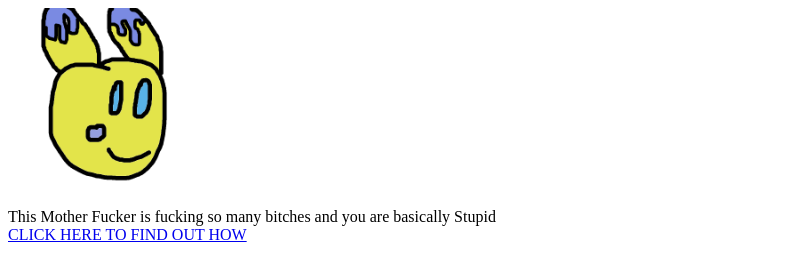
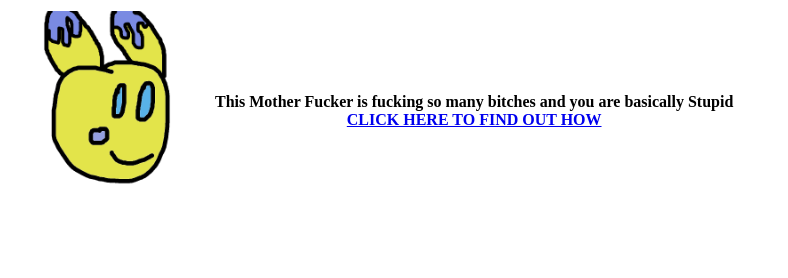
Before and after one commit to Retroboiii/Retroboi, a plain HTML site: page the_clickbait.html in a window 1280 px wide. Shown: the whole page, without its empty margins (0-788 px from the left). Drawn offline with Linux system fonts and the light colour scheme.

Commit message:
Add files via upload
Update 1

```diff
--- a/the_clickbait.html
+++ b/the_clickbait.html
@@ -3,10 +3,15 @@
         <title>This Mother Fucker Fucks bitches</title>
     </head>
     <body>
-        <img src="images/bitch.png" alt="" width="200px" height="200px">
-        <br>
+        <table>
+            <tr>
+        <th><img src="images/bitch.png" alt="" width="200px" height="200px"></th>
+        <th>
         This Mother Fucker is fucking so many bitches and you are basically Stupid
         <br>
         <a href="https://www.youtube.com/watch?v=K8DBs0QLqq4">CLICK HERE TO FIND OUT HOW</a>
+    </th>
+    </tr>
+    </table>
     </body>
 </html>
```
